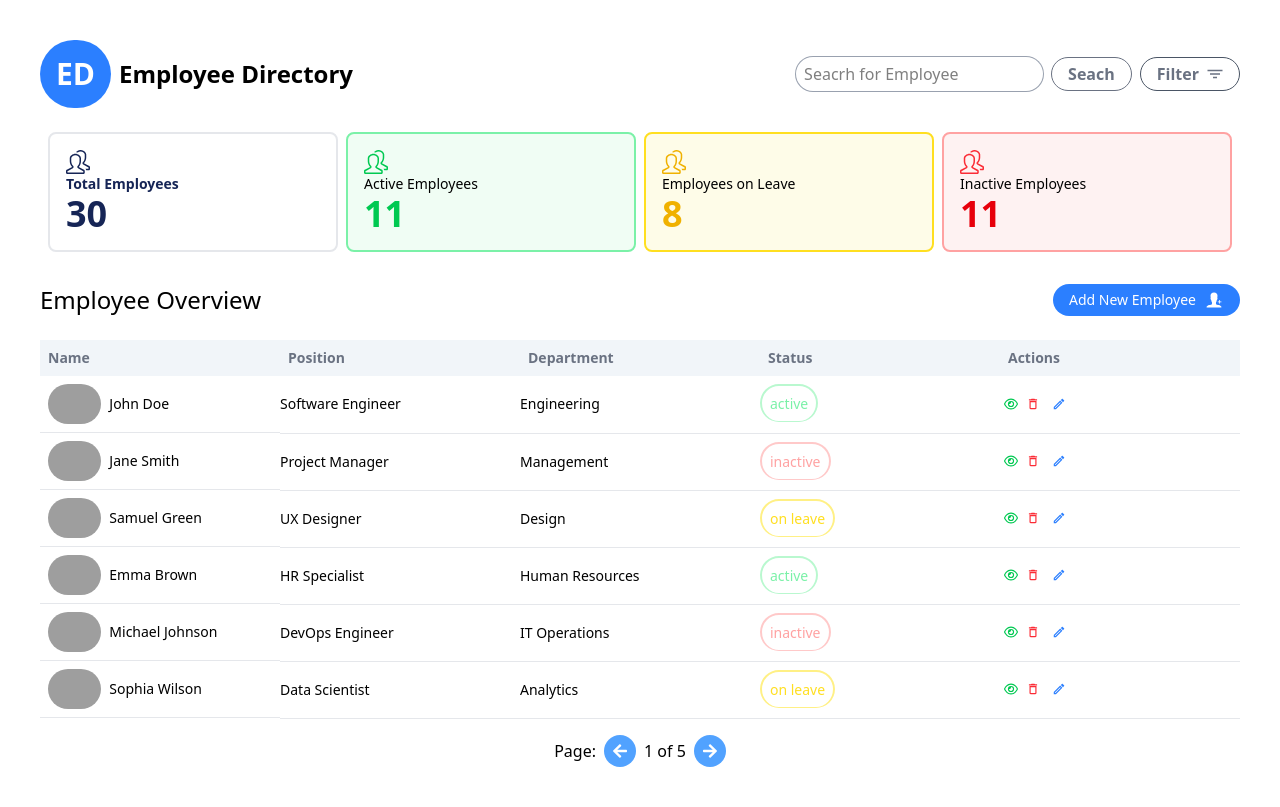
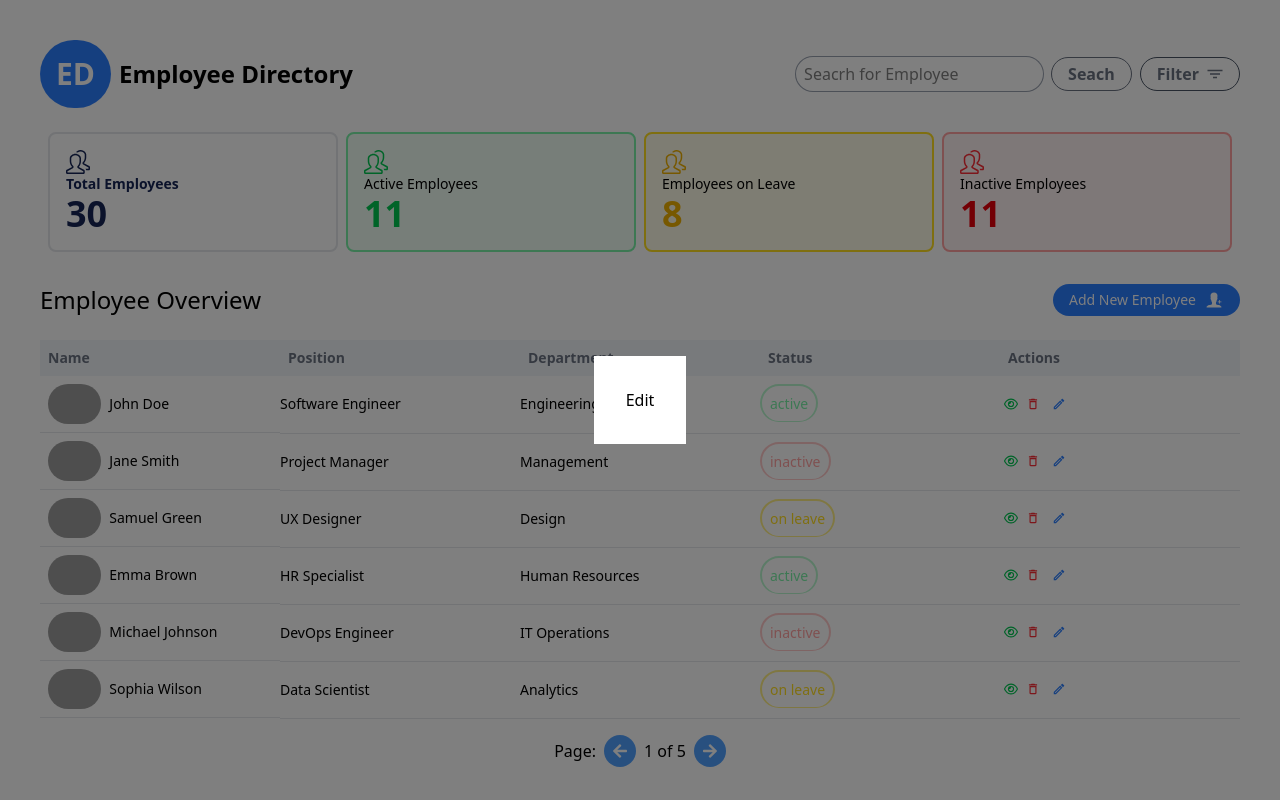
Before and after one commit to GeorgeAppianing/Employee-Directory, a React (Vite) app: page / in a window 1280 px wide. Both pictures are taken after a click on the button 1059 px from the left and 403 px from the top of the page. Built offline with nearby package versions, Linux system fonts and the light colour scheme; data requests are answered from the project's data file; grey boxes are pictures that could not be loaded.

Commit message:
More funtionalities

```diff
--- a/src/GlobalContext.jsx
+++ b/src/GlobalContext.jsx
@@ -9,6 +9,7 @@ export const GlobalProvider = ({ children }) => {
   const [currentPage, setCurrentPage] = useState(1);
   const rowsPerPage = 6;
   const [popUp, setPopUp] = useState(false);
+  const [edit, setEdit] = useState(false);
   const [confirmDelete, setConfirmDelete] = useState(false);
 
   // Pagination Function for prev Page
@@ -99,6 +100,10 @@ export const GlobalProvider = ({ children }) => {
     setConfirmDelete(!confirmDelete);
   }
 
+  // ToggleEdit Functionality
+  function ToggleEdit() {
+    setEdit(!edit);
+  }
   return (
     <GlobalContext.Provider
       value={{
@@ -130,6 +135,8 @@ export const GlobalProvider = ({ children }) => {
         setConfirmDelete,
         DeleteConfirmation,
         URL,
+        ToggleEdit,
+        edit,
       }}
     >
       {children}
--- a/src/components/Edit.jsx
+++ b/src/components/Edit.jsx
@@ -1,8 +1,14 @@
-import { GlobalContext } from "../GlobalContext";
-import { useContext } from "react";
-
+// import { GlobalContext } from "../GlobalContext";
+// import { useContext } from "react";
 const Edit = () => {
-  return <div>Edit</div>;
+  //   const { edit } = useContext(GlobalContext);
+  return (
+    <div className="fixed inset-0 flex justify-center items-center z-50 bg-black/50">
+      <form action="" className="bg-white p-2 ">
+        <h2 className="bg-white p-6">Edit </h2>
+      </form>
+    </div>
+  );
 };
 
 export default Edit;
--- a/src/components/Employees.jsx
+++ b/src/components/Employees.jsx
@@ -7,11 +7,12 @@ import { FaArrowLeft } from "react-icons/fa";
 import { FaArrowRight } from "react-icons/fa";
 import { NewEmployee } from "./NewEmployee";
 import ConfirmDelete from "../components/ConfirmDelete";
+import Edit from "../components/Edit";
 const Employees = () => {
   const [selectedEmloyeeId, setSelectedEmployeeId] = useState(null);
   const {
     currentPage,
-    displayRows,
+    // displayRows,
     totalNumberOfPages,
     NextPage,
     PrevPage,
@@ -21,6 +22,8 @@ const Employees = () => {
     popUp,
     DeleteConfirmation,
     confirmDelete,
+    ToggleEdit,
+    edit,
     // setConfirmDelete,
   } = useContext(GlobalContext);
 
@@ -82,7 +85,10 @@ const Employees = () => {
                   >
                     <MdOutlineDelete />
                   </button>
-                  <button className="text-blue-500 ml-2 hover:bg-blue-400 hover:text-white hover:p-1 hover:rounded-full">
+                  <button
+                    className="text-blue-500 ml-2 hover:bg-blue-400 hover:text-white hover:p-1 hover:rounded-full"
+                    onClick={ToggleEdit}
+                  >
                     <MdOutlineEdit />
                   </button>
                 </td>
@@ -113,6 +119,7 @@ const Employees = () => {
       {/* Toggle PopUP */}
       {popUp && <NewEmployee />}
       {/* toggle Confirm Delete */}
+      {edit && <Edit />}
       {confirmDelete && <ConfirmDelete id={selectedEmloyeeId} />}
     </div>
   );
```
